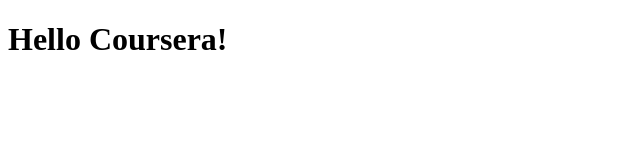
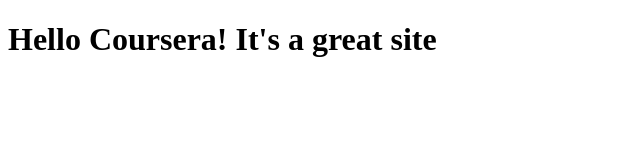
Before and after one commit to Tashkentsky/coursera-test, a plain HTML site: page site/index.html in a window 1280 px wide. Shown: the whole page, without its empty margins (0-640 px from the left). Drawn offline with Linux system fonts and the light colour scheme.

Commit message:
Small addition to our page contect.

```diff
--- a/site/index.html
+++ b/site/index.html
@@ -4,6 +4,6 @@
 	<title>Hello Coursera!</title>
 </head>
 <body>
-<h1>Hello Coursera!</h1>
+<h1>Hello Coursera! It's a great site</h1>
 </body>
 </html>
```
